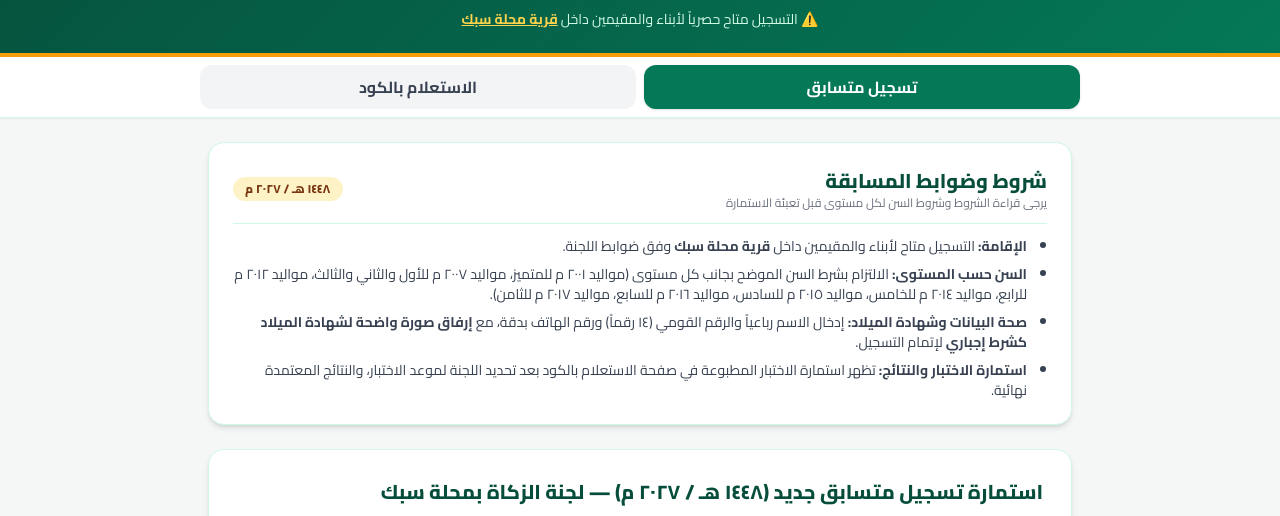
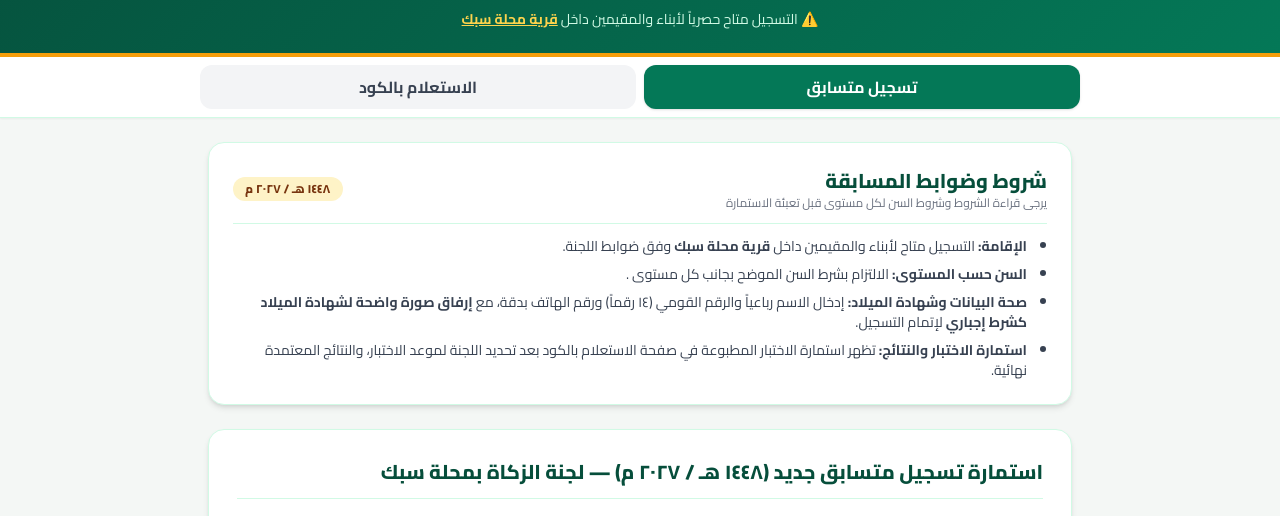
Before and after one commit to mohamedsamy2193-sys/mosabaqa2027, a plain HTML site: page index.html in a window 1280 px wide. Shown: the part 241-757 px from the top of the page. Drawn offline with nearby package versions, Linux system fonts and the light colour scheme.

Commit message:
Update index.html

```diff
--- a/index.html
+++ b/index.html
@@ -68,7 +68,7 @@
 
         <ul class="space-y-2 text-xs md:text-sm text-gray-700 leading-relaxed list-disc pr-5">
           <li><strong>الإقامة:</strong> التسجيل متاح لأبناء والمقيمين داخل <strong>قرية محلة سبك</strong> وفق ضوابط اللجنة.</li>
-          <li><strong>السن حسب المستوى:</strong> الالتزام بشرط السن الموضح بجانب كل مستوى (مواليد ٢٠٠١ م للمتميز، مواليد ٢٠٠٧ م للأول والثاني والثالث، مواليد ٢٠١٢ م للرابع، مواليد ٢٠١٤ م للخامس، مواليد ٢٠١٥ م للسادس، مواليد ٢٠١٦ م للسابع، مواليد ٢٠١٧ م للثامن).</li>
+          <li><strong>السن حسب المستوى:</strong> الالتزام بشرط السن الموضح بجانب كل مستوى .</li>
           <li><strong>صحة البيانات وشهادة الميلاد:</strong> إدخال الاسم رباعياً والرقم القومي (١٤ رقماً) ورقم الهاتف بدقة، مع <strong>إرفاق صورة واضحة لشهادة الميلاد كشرط إجباري</strong> لإتمام التسجيل.</li>
           <li><strong>استمارة الاختبار والنتائج:</strong> تظهر استمارة الاختبار المطبوعة في صفحة الاستعلام بالكود بعد تحديد اللجنة لموعد الاختبار، والنتائج المعتمدة نهائية.</li>
         </ul>
```
